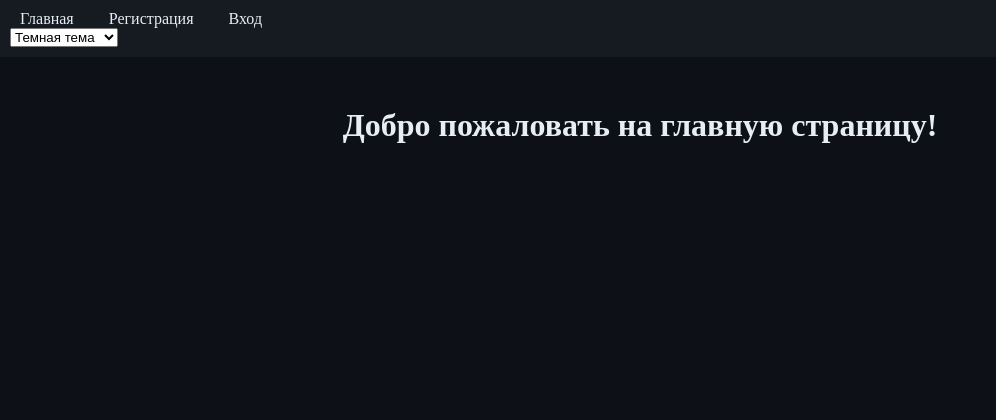
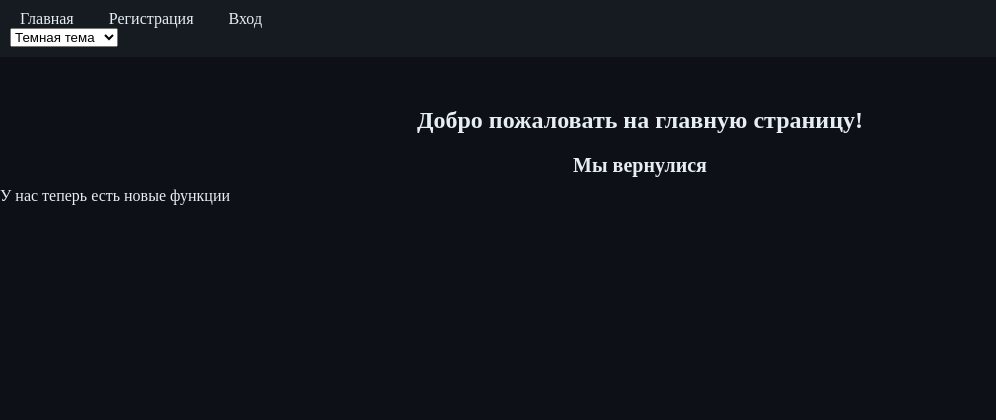
Before and after one commit to pablaofficeal/My-Flask-School, a Flask app: page / in a window 1280 px wide. Shown: the top 420 px of the page, without its empty margins (0-996 px from the left). Run offline with Flask 3, Linux system fonts and the light colour scheme.

Commit message:
Добавлены новые стили для заголовков и параграфов в index.css; обновлена структура контента на главной странице и в профиле.

```diff
--- a/frontend/static/css/index.css
+++ b/frontend/static/css/index.css
@@ -104,3 +104,24 @@
 button:hover {
     background-color: var(--warning-hover);
 }
+
+.main h1 {
+    font-size: 24px;
+    margin-bottom: 20px;
+    color: var(--text-primary);
+    text-align: center;
+}
+
+.content h2 {
+    font-size: 20px;
+    margin-bottom: 10px;
+    color: var(--text-primary);
+    text-align: center;
+}
+
+.content p {
+    font-size: 16px;
+    margin-bottom: 20px;
+    color: var(--text-primary);
+    text-align: left;
+}
--- a/frontend/templates/base.html
+++ b/frontend/templates/base.html
@@ -29,7 +29,6 @@
             </ul>
         </nav>
         <div class="thems">
-            <!-- ТВОЙ ВЫПАДАЮЩИЙ СПИСОК — КАК БЫЛ, ТАК И ОСТАЛСЯ -->
             <select id="theme-select">
                 <option value="dark">Темная тема</option>
                 <option value="light">Светлая тема</option>
--- a/frontend/templates/index.html
+++ b/frontend/templates/index.html
@@ -5,5 +5,11 @@
 {% endblock %}
 
 {% block content %}
-<h1>Добро пожаловать на главную страницу!</h1>
+<div class="main">
+    <h1>Добро пожаловать на главную страницу!</h1>
+</div>
+<div class="content">
+    <h2>Мы вернулися</h2>
+    <p>У нас теперь есть новые функции</p>
+</div>
 {% endblock %}
--- a/frontend/templates/profile.html
+++ b/frontend/templates/profile.html
@@ -21,7 +21,7 @@
 <hr>
 
 <h3 class="text-danger">Опасная зона</h3>
-<form method="POST" onsubmit="return confirm('Ты УВЕРЕН? Это нельзя отменить!');">
+<form method="POST" action="#">
     <input type="hidden" name="csrf_token" value="{{ csrf_token }}">
     <input type="hidden" name="delete_account" value="1">
     <input type="hidden" name="confirm_delete" value="yes">
```
